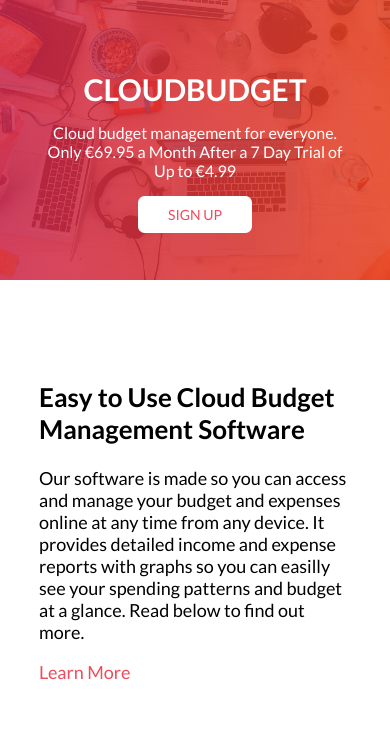
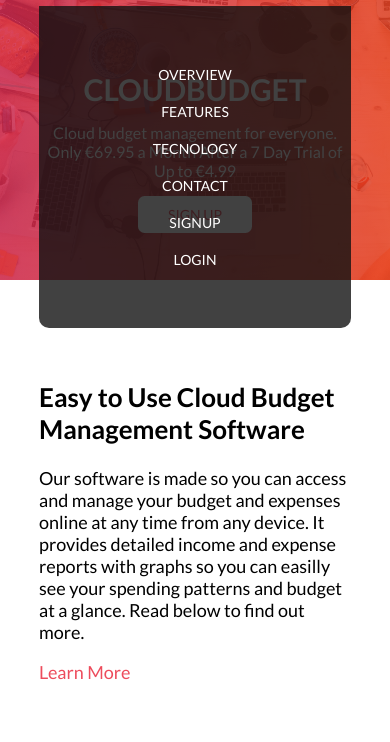
Before and after one commit to dovecancode/cloudbudget, a website: page index.html in a window 390 px wide. Both pictures are taken after a click on the element 341 px from the left and 75 px from the top of the page. Shown: the part 94-836 px from the top of the page. Drawn offline with Linux system fonts and the light colour scheme; files that its build step writes are made by us from their sources.

Commit message:
feat: add mobile view navigation menu

```diff
--- a/app/js/script.js
+++ b/app/js/script.js
@@ -1,7 +1,10 @@
+const burgerEl = document.getElementById('burgerEl')
+const hamburger = document.querySelector('.navbar__hamburger')
+const nav = document.querySelector('.navbar__menu')
+
 const mobileMenu = (() => {
-  const burgerEl = document.getElementById('burgerEl')
-  const hamburger = document.querySelector('.navbar__hamburger')
   burgerEl.addEventListener('click', () => {
     hamburger.classList.toggle('active')
+    nav.classList.toggle('openMenuMobile')
   })
 })()
--- a/app/scss/sections/navigation.scss
+++ b/app/scss/sections/navigation.scss
@@ -33,11 +33,36 @@
 
   &__menu {
     font-weight: var.$font-400;
-    display: none;
+    display: flex;
+
     @include layout.flex-center;
 
-    @include mediaquery.min-width-breakpoints(laptop) {
-      display: flex;
+    // @include mediaquery.min-width-breakpoints(laptop) {
+    //   display: flex;
+    // }
+
+    @media (width <= 70em) {
+      position: absolute;
+      top: 10rem;
+      left: 0;
+      right: 0;
+      bottom: 50vh;
+      width: 80%;
+      margin: 0 auto;
+      flex-direction: column;
+      justify-content: center;
+      border-bottom-left-radius: 1rem;
+      border-bottom-right-radius: 1rem;
+      opacity: 0;
+      transition: all 0.5s ease;
+      transform: translateY(6rem);
+    }
+
+    &.openMenuMobile {
+      background: rgba(19, 19, 19, 0.8);
+      transform: translateY(0);
+      opacity: 1;
+      transition: all 0.5s ease;
     }
 
     li {
```
Also changed, not shown: dist/script.js, dist/style.css, 2 other files.
